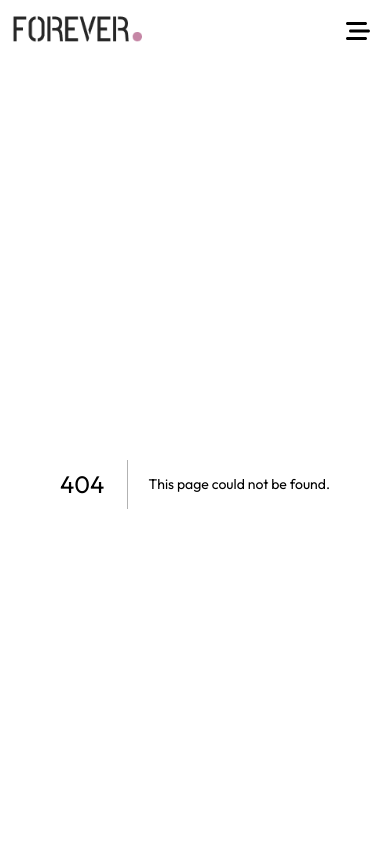
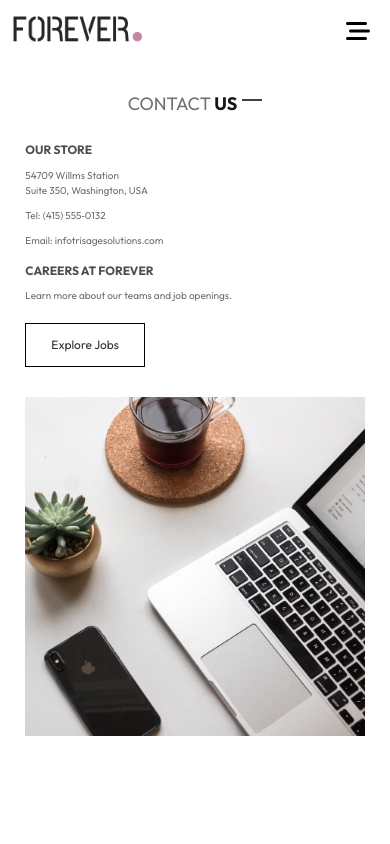
Before and after one commit to ansab22/e-commerce, a Next.js app: page /contactus in a window 390 px wide. Before the commit this address had no page. Shown: the top 844 px of the page. Built offline with nearby package versions, Linux system fonts and the light colour scheme.

Commit message:
Create contactUs Page

```diff
--- /dev/null
+++ b/src/components/Contact/contactUs.js
@@ -0,0 +1,44 @@
+import React from "react";
+import styles from "@/components/Contact/styles/contactUs.module.css";
+function contactUs() {
+  return (
+    <>
+      <div className={styles.contact_con}>
+        <div className={styles.contact_row}>
+          <div className={styles.text_div}>
+            <h1 className={styles.h1_contactUs}>
+              <span style={{ color: "#707070", fontWeight: "400" }}>
+                CONTACT
+              </span>{" "}
+              US
+            </h1>
+            <p className={styles.hr_line}></p>
+          </div>
+          <div className={styles.contactUs_colums_div}>
+            <div className={styles.contactUs_col1}>
+              <img src={`/images/contact_img.png`} alt="" />
+            </div>
+            <div className={styles.contactUs_col2}>
+              <h2 className={styles.contactUs_h2}>OUR STORE</h2>
+              <ul className={styles.contactUs_ul}>
+                <li>
+                  54709 Willms Station <br />
+                  Suite 350, Washington, USA
+                </li>
+                <li>Tel: (415) 555‑0132</li>
+                <li>Email: infotrisagesolutions.com</li>
+              </ul>
+              <h2 className={styles.contactUs_h3}>CAREERS AT FOREVER</h2>
+              <p className={styles.contactUs_para}>
+                Learn more about our teams and job openings.
+              </p>
+              <button className={styles.contactUs_btn}>Explore Jobs</button>
+            </div>
+          </div>
+        </div>
+      </div>
+    </>
+  );
+}
+
+export default contactUs;
--- /dev/null
+++ b/src/components/Contact/styles/contactUs.module.css
@@ -0,0 +1,170 @@
+.contact_con {
+  width: 100%;
+  margin: 30px 0 120px;
+}
+.contact_row {
+  width: 87%;
+  margin: auto;
+}
+.text_div {
+  display: flex;
+  flex-wrap: wrap;
+  align-items: center;
+  justify-content: center;
+  gap: 5px;
+}
+.h1_contactUs {
+  font-size: 30px;
+  font-weight: 600;
+  color: #171717;
+}
+.hr_line {
+  width: 35px;
+  height: 2px;
+  background: #414141 !important;
+}
+.contactUs_colums_div {
+  display: flex;
+  margin-top: 20px;
+  gap: 20px;
+}
+.contactUs_col1 {
+  width: 50%;
+  text-align: end;
+}
+.contactUs_col1 img {
+  width: 395px;
+}
+.contactUs_col2 {
+  width: 50%;
+  align-content: center;
+}
+.contactUs_h2,
+.contactUs_h3 {
+  font-size: 24px;
+  font-weight: 600;
+  color: #4e4e4e;
+}
+.contactUs_ul {
+  padding: 0;
+  list-style: none;
+}
+.contactUs_ul li,
+.contactUs_para {
+  font-size: 18px;
+  font-weight: 400;
+  color: #6d6d6d;
+  margin: 12px 0 0;
+  cursor: pointer;
+}
+.contactUs_btn {
+  font-size: 16px;
+  font-weight: 400;
+  padding: 16px 30px;
+  border: 1px solid #000000;
+  color: #303030;
+  background-color: transparent;
+  margin: 20px 0 10px;
+  transition: 0.5s;
+}
+.contactUs_btn:hover {
+  background-color: #000000;
+  color: white;
+  transform: scale(1.05);
+}
+@media (max-width: 1030px) {
+  .contactUs_row {
+    width: 90%;
+    margin: auto;
+  }
+  .h1_contactUs {
+    font-size: 28px;
+  }
+  .hr_line {
+    width: 40px;
+  }
+  .contactUs_colums_div {
+    display: flex;
+    margin-top: 20px;
+    gap: 20px;
+  }
+  .contactUs_col1 img {
+    width: 350px;
+  }
+  .contactUs_h2,
+  .contactUs_h3 {
+    font-size: 18px;
+  }
+  .contactUs_ul li,
+  .contactUs_para {
+    font-size: 16px;
+  }
+  .contactUs_btn {
+    font-size: 14px;
+  }
+}
+@media (max-width: 850px) {
+  .h1_contactUs {
+    font-size: 22px;
+  }
+  .hr_line {
+    width: 30px;
+  }
+  .contactUs_colums_div {
+    display: flex;
+    gap: 20px;
+  }
+  .contactUs_col1 img {
+    width: 280px;
+  }
+  .contactUs_h2,
+  .contactUs_h3 {
+    font-size: 14px;
+  }
+  .contactUs_ul li,
+  .contactUs_para {
+    font-size: 13px;
+    margin: 10px 0 0;
+  }
+  .contactUs_btn {
+    font-size: 12px;
+    padding: 13px 30px;
+  }
+}
+@media (max-width: 500px) {
+  .h1_contactUs {
+    font-size: 18px;
+  }
+  .hr_line {
+    width: 20px;
+  }
+  .contactUs_con {
+    width: 100%;
+    margin: 30px 0;
+  }
+  .contactUs_colums_div {
+    display: flex;
+    flex-direction: column-reverse;
+  }
+  .contactUs_col1,
+  .contactUs_col2 {
+    width: 100%;
+    text-align: start;
+  }
+  .contactUs_col1 img {
+    width: 100%;
+    height: 10%;
+  }
+  .contactUs_h2,
+  .contactUs_h3 {
+    font-size: 12px;
+  }
+  .contactUs_ul li,
+  .contactUs_para {
+    font-size: 10px;
+  }
+  .contactUs_btn {
+    font-size: 12px;
+    padding: 12px 25px;
+  }
+}
--- /dev/null
+++ b/src/pages/contactus.js
@@ -0,0 +1,13 @@
+import React from "react";
+import ContactUs from "@/components/Contact/contactUs";
+import BeforeFoter from "@/components/home/beforeFoter";
+function contactus() {
+  return (
+    <>
+      <ContactUs />
+      <BeforeFoter />
+    </>
+  );
+}
+
+export default contactus;
```
Also changed, not shown: src/components/about/styles/aboutUs.module.css (+1 -11 lines), public/images/contact_img.png (added).
